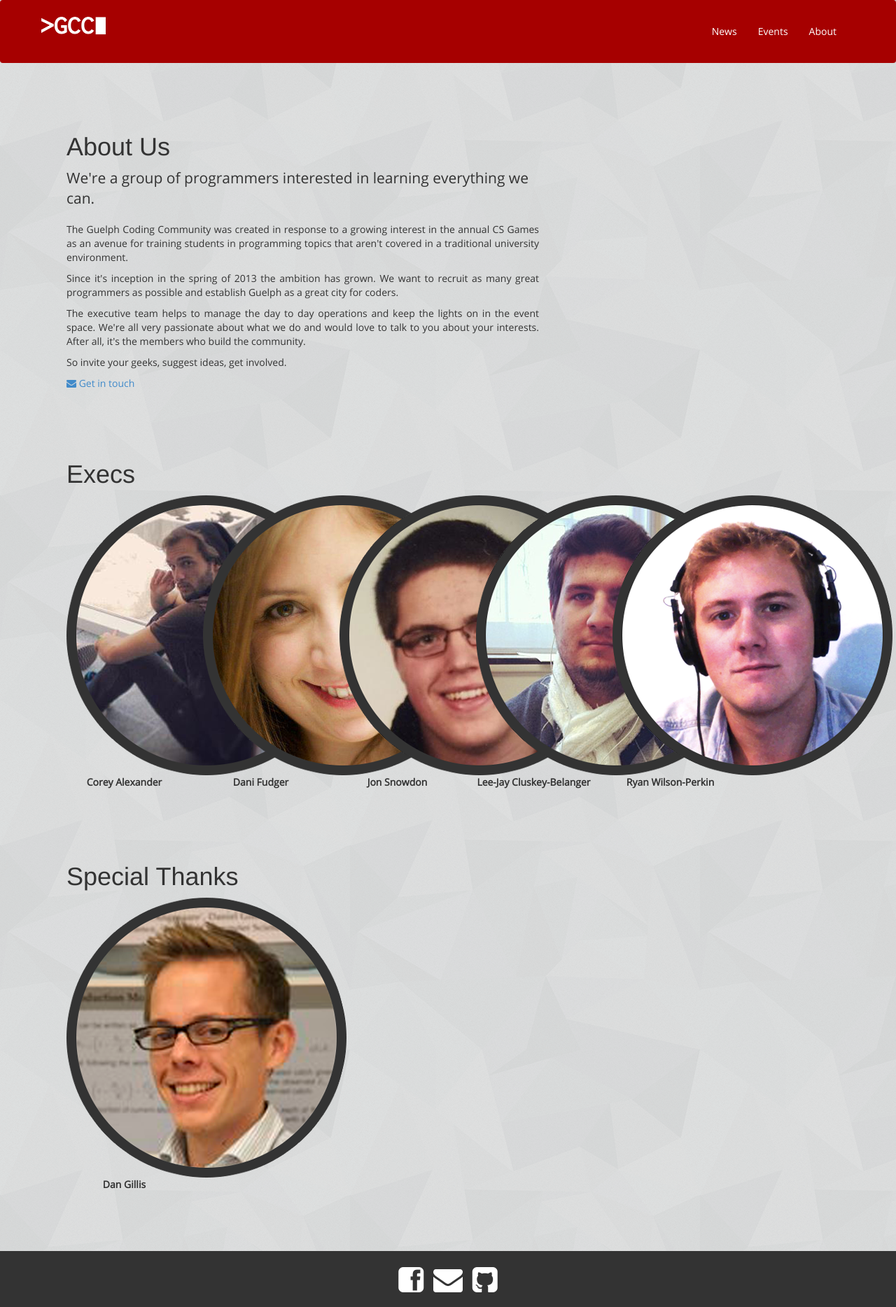
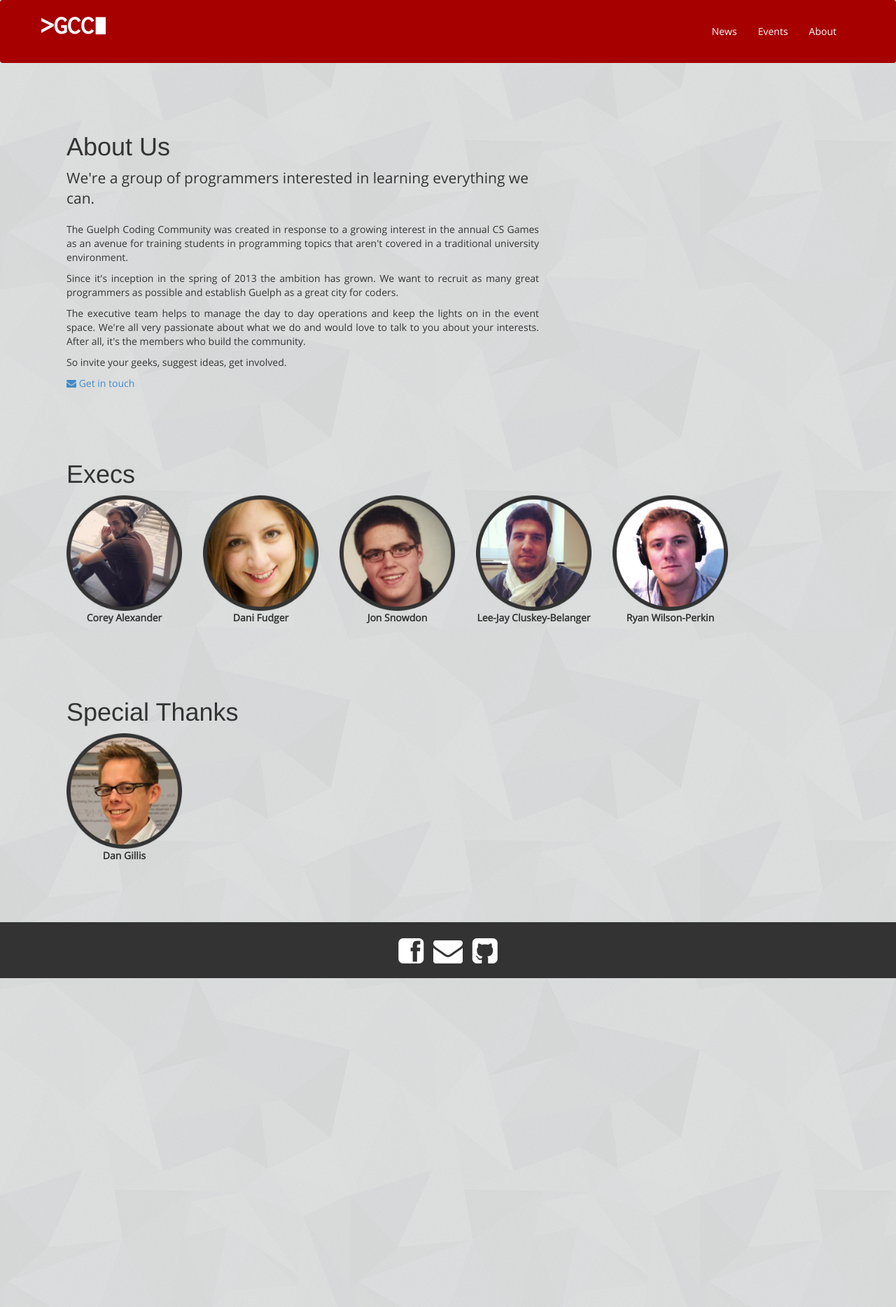
Before and after one commit to GuelphCodingCommunity/guelphcodingcommunity.github.io, a Jekyll site: the page built from about.html, in a window 1280 px wide. Shown: the whole page at 70% size. Built offline with Jekyll 4.4.1, drawn with Linux system fonts in a browser that asks for light colours; Markdown is read by kramdown in place of the engine named in the settings; after the commit the page ends 1398 px from its top, so only the background shows below that.

Commit message:
Modals and responsive images on about page

```diff
--- a/about.html
+++ b/about.html
@@ -21,10 +21,12 @@
   <div class="row">
     <div class="col-md-2">
       <a href="#CoreyModal" role="button" data-toggle="modal">
-        <img src="img/corey-professional.png"/>
+        <img class="img-responsive" src="img/corey-professional.png"/>
         <label>Corey Alexander</label>
       </a>
-      <div id="CoreyModal" class="modal hide fade" tabindex="-1">
+      <div id="CoreyModal" class="modal fade" tabindex="-1">
+        <div class="modal-dialog">
+          <div class="modal-content">
             <div class="modal-header">
               <button type="button" class="close" data-dismiss="modal" aria-hidden="true">&times;</button>
               <h3>Corey Alexander</h3>
@@ -32,7 +34,7 @@
             <div class="modal-body">
               <div class="row">
                 <div class="col-md-6">
-              <img src="img/corey-professional.png" />
+                  <img class="img-responsive" src="img/corey-professional.png" />
                 </div>
                 <div class="col-md-6">
                   <p>Corey is a computer science student at Guelph who aspires to design games. Current interests in computer science are new technologies such as the <a href="https://www.thalmic.com/en/myo/">Myo Armband</a> and the <a href="https://www.leapmotion.com/">Leap Motion Controller.</a></p>
@@ -42,12 +44,16 @@
             </div>
           </div>
         </div>
+      </div>
+    </div>
     <div class="col-md-2">
       <a href="#DaniModal" role="button" data-toggle="modal">
-        <img src="img/dani-professional.png"/>
+        <img class="img-responsive" src="img/dani-professional.png"/>
         <label>Dani Fudger</label>
       </a>
-      <div id="DaniModal" class="modal hide fade" tabindex="-1">
+      <div id="DaniModal" class="modal fade" tabindex="-1">
+        <div class="modal-dialog">
+          <div class="modal-content">
             <div class="modal-header">
               <button type="button" class="close" data-dismiss="modal" aria-hidden="true">&times;</button>
               <h3>Dani Fudger</h3>
@@ -55,7 +61,7 @@
             <div class="modal-body">
               <div class="row">
                 <div class="col-md-6">
-              <img src="img/dani-professional.png" />
+                  <img class="img-responsive" src="img/dani-professional.png" />
                 </div>
                 <div class="col-md-6">
                   <p>Dani is passionate about mobile development, responsive web design and creating usable interfaces for every possible user. She is preparing to graduate with a software engineering degree from the University of Guelph this December.</p>
@@ -66,12 +72,16 @@
             </div>
           </div>
         </div>
+      </div>
+    </div>
     <div class="col-md-2">
       <a href="#JonModal" role="button" data-toggle="modal">
-        <img src="img/jon-professional.png"/>
+        <img class="img-responsive" src="img/jon-professional.png"/>
         <label>Jon Snowdon</label>
       </a>
-      <div id="JonModal" class="modal hide fade" tabindex="-1">
+      <div id="JonModal" class="modal fade" tabindex="-1">
+        <div class="modal-dialog">
+          <div class="modal-content">
             <div class="modal-header">
               <button type="button" class="close" data-dismiss="modal" aria-hidden="true">&times;</button>
               <h3>Jon Snowdon</h3>
@@ -79,7 +89,7 @@
             <div class="modal-body">
               <div class="row">
                 <div class="col-md-6">
-              <img src="img/jon-professional.png" />
+                  <img class="img-responsive" src="img/jon-professional.png" />
                   <a href="mailto:jonathansnowdon2@gmail.com"><i class="icon-envelope icon-3x"></i></a>
                 </div>
                 <div class="col-md-6">
@@ -91,12 +101,16 @@
             </div>
           </div>
         </div>
+      </div>
+    </div>
     <div class="col-md-2">
       <a href="#Lee-JayModal" role="button" data-toggle="modal">
-        <img src="img/leejay-professional.png"/>
+        <img class="img-responsive" src="img/leejay-professional.png"/>
         <label>Lee-Jay Cluskey-Belanger</label>
       </a>
-      <div id="Lee-JayModal" class="modal hide fade" tabindex="-1">
+      <div id="Lee-JayModal" class="modal fade" tabindex="-1">
+        <div class="modal-dialog">
+          <div class="modal-content">
             <div class="modal-header">
               <button type="button" class="close" data-dismiss="modal" aria-hidden="true">&times;</button>
               <h3>Lee-Jay Cluskey-Belanger</h3>
@@ -104,7 +118,7 @@
             <div class="modal-body">
               <div class="row">
                 <div class="col-md-6">
-              <img src="img/leejay-professional.png" />
+                  <img class="img-responsive" src="img/leejay-professional.png" />
                   <a href="https://www.facebook.com/leejaycb"><i class="icon-facebook-sign icon-3x"></i></a>
                   <a href="https://twitter.com/leejaycb"><i class="icon-twitter-sign icon-3x"></i></a>
                   <a href="http://ca.linkedin.com/in/leejaycb"><i class="icon-linkedin-sign icon-3x"></i></a>
@@ -117,12 +131,16 @@
             </div>
           </div>
         </div>
+      </div>
+    </div>
     <div class="col-md-2">
       <a href="#RyanModal" role="button" data-toggle="modal">
-        <img src="img/ryan-professional.png"/>
+        <img class="img-responsive" src="img/ryan-professional.png"/>
         <label>Ryan Wilson-Perkin</label>
       </a>
-      <div id="RyanModal" class="modal hide fade" tabindex="-1">
+      <div id="RyanModal" class="modal fade" tabindex="-1">
+        <div class="modal-dialog">
+          <div class="modal-content">
             <div class="modal-header">
               <button type="button" class="close" data-dismiss="modal" aria-hidden="true">&times;</button>
               <h3>Ryan Wilson-Perkin</h3>
@@ -130,7 +148,7 @@
             <div class="modal-body">
               <div class="row">
                 <div class="col-md-6">
-              <img src="img/ryan-professional.png" />
+                  <img class="img-responsive" src="img/ryan-professional.png" />
                   <a href="https://www.facebook.com/ryan.wilsonperkin"><i class="icon-facebook-sign icon-3x"></i></a>
                   <a href="https://twitter.com/psychboo"><i class="icon-twitter-sign icon-3x"></i></a>
                   <a href="http://ca.linkedin.com/pub/ryan-wilson-perkin/41/31/476/"><i class="icon-linkedin-sign icon-3x"></i></a>
@@ -146,16 +164,20 @@
         </div>
       </div>
     </div>
+  </div>
+</div>
 <div id="SpecialThanks" class="container">
   <h1>Special Thanks</h1>
   <p></p>
   <div class="row">
     <div class="col-md-2">
       <a href="#DanModal" role="button" data-toggle="modal">
-        <img src="img/dan-professional.png"/>
+        <img class="img-responsive" src="img/dan-professional.png"/>
         <label>Dan Gillis</label>
       </a>
-      <div id="DanModal" class="modal hide fade" tabindex="-1">
+      <div id="DanModal" class="modal fade" tabindex="-1">
+        <div class="modal-dialog">
+          <div class="modal-content">
             <div class="modal-header">
               <button type="button" class="close" data-dismiss="modal" aria-hidden="true">&times;</button>
               <h3>Dan Gillis</h3>
@@ -163,7 +185,7 @@
             <div class="modal-body">
               <div class="row">
                 <div class="col-md-6">
-              <img src="img/dan-professional.png" />
+                  <img class="img-responsive" src="img/dan-professional.png" />
                 </div>
                 <div class="col-md-6">
                   <p>Dr. Dan Gillis is an Assistant Professor and Statistician in the School of Computer Science at the University of Guelph. His position is co-sponsored by the Saugeen Ojibway First Nations (comprised of the Chippewas of Nawash Unceded First Nation and the Saugeen First Nation) and the University of Guelph.</p>
@@ -176,3 +198,5 @@
         </div>
       </div>
     </div>
+  </div>
+</div>
```
Lines whose indentation alone changed are shown as unchanged.
